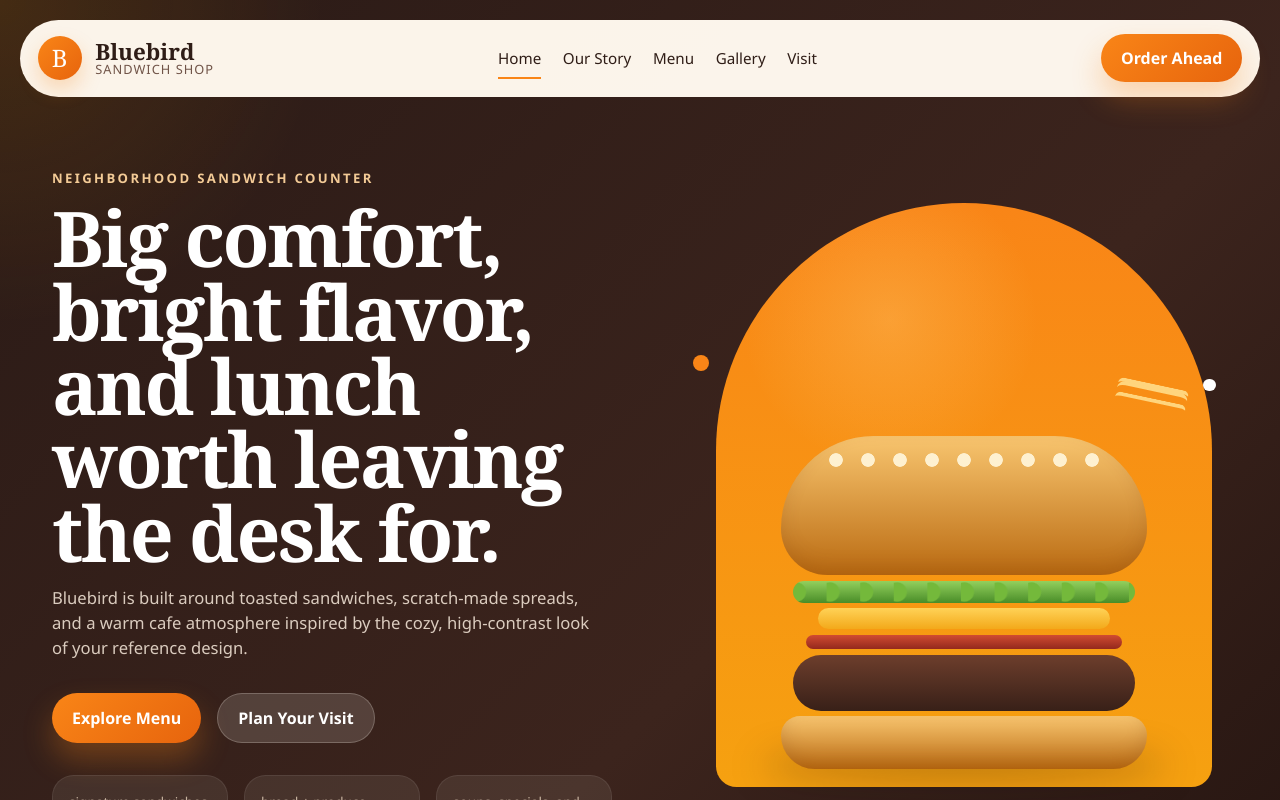
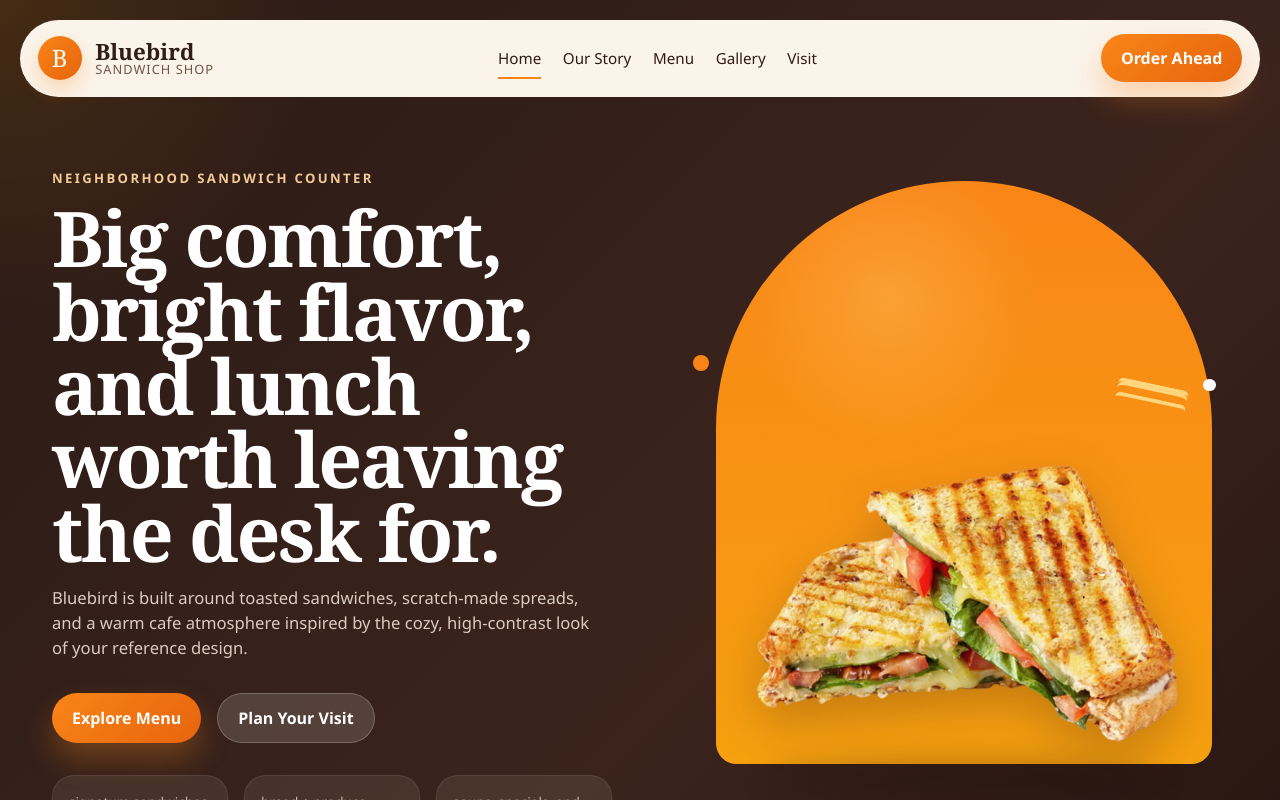
Before and after one commit to andrewchwalik/bluebird, a React (Vite) app: page / in a window 1280 px wide. Shown: the top 800 px of the page. Built offline with nearby package versions, Linux system fonts and the light colour scheme.

Commit message:
Replace hero burger with panini and torn paper transition

```diff
--- a/src/App.css
+++ b/src/App.css
@@ -7,6 +7,9 @@
 .hero-card,
 .section {
   position: relative;
+}
+
+.section {
   overflow: hidden;
 }
 
@@ -21,11 +24,17 @@
 .hero-card::after {
   content: '';
   position: absolute;
-  inset: auto 0 0;
-  height: 1.8rem;
+  left: 0;
+  right: 0;
+  bottom: -1px;
+  height: 3.4rem;
   background:
-    radial-gradient(circle at 1rem -0.6rem, transparent 1rem, var(--paper) 1.05rem) 0 0 /
-      2.7rem 100% repeat-x;
+    radial-gradient(circle at 1.2rem 0.05rem, transparent 1.05rem, var(--paper) 1.09rem) 0
+      100% / 4.8rem 100% repeat-x,
+    radial-gradient(circle at 3.1rem -0.15rem, transparent 0.95rem, rgba(255, 252, 248, 0.96) 1rem)
+      0 100% / 5.4rem 100% repeat-x,
+    linear-gradient(180deg, rgba(255, 250, 244, 0) 0%, rgba(255, 250, 244, 0) 46%, var(--paper) 47%, var(--paper) 100%);
+  filter: drop-shadow(0 -0.1rem 0 rgba(72, 39, 23, 0.08));
 }
 
 .topbar {
@@ -211,12 +220,13 @@
 .hero-visual {
   position: relative;
   min-height: 32rem;
+  overflow: visible;
 }
 
 .hero-arch {
   position: absolute;
   right: 1rem;
-  bottom: 0;
+  bottom: 1.4rem;
   width: min(31rem, 100%);
   aspect-ratio: 0.85;
   border-radius: 18rem 18rem 1.5rem 1.5rem;
@@ -228,84 +238,22 @@
 .plate-shadow {
   position: absolute;
   left: 50%;
-  bottom: 0.3rem;
-  width: 82%;
-  height: 2rem;
+  bottom: -2rem;
+  width: 78%;
+  height: 2.2rem;
   border-radius: 50%;
   background: rgba(26, 13, 9, 0.28);
   transform: translateX(-50%);
-  filter: blur(18px);
+  filter: blur(16px);
 }
 
-.sandwich-stack {
+.hero-panini {
   position: absolute;
-  inset: auto 8% 3% 8%;
-  display: flex;
-  flex-direction: column;
-  align-items: center;
-  gap: 0.35rem;
-}
-
-.sandwich-stack span {
-  display: block;
-}
-
-.bread-top,
-.bread-bottom {
-  width: 88%;
-  background: linear-gradient(180deg, #f8c56f 0%, #ba6b12 100%);
-  box-shadow: inset 0 -8px 18px rgba(120, 55, 4, 0.18);
-}
-
-.bread-top {
-  height: 8.7rem;
-  border-radius: 8rem 8rem 4rem 4rem;
-}
-
-.bread-top::after {
-  content: '';
-  position: absolute;
-  inset: 1rem 4rem auto;
-  height: 1rem;
-  border-radius: 999px;
-  background:
-    radial-gradient(circle, rgba(255, 244, 214, 0.95) 0 36%, transparent 40%) 0 0 /
-      2rem 100% repeat-x;
-}
-
-.bread-bottom {
-  height: 3.3rem;
-  border-radius: 1.25rem 1.25rem 2.2rem 2.2rem;
-}
-
-.filling {
-  width: 82%;
-  border-radius: 999px;
-}
-
-.filling-lettuce {
-  height: 1.35rem;
-  background:
-    radial-gradient(circle at 10% 50%, #74b93b 0 28%, transparent 32%) 0 0 / 2.1rem 100%
-      repeat-x,
-    linear-gradient(180deg, #93d05d, #498d28);
-}
-
-.filling-cheese {
-  width: 70%;
-  height: 1.3rem;
-  background: linear-gradient(180deg, #ffd257, #f3a91a);
-}
-
-.filling-tomato {
-  width: 76%;
-  height: 0.9rem;
-  background: linear-gradient(180deg, #d14b31, #94281d);
-}
-
-.filling-patty {
-  height: 3.5rem;
-  background: linear-gradient(180deg, #6d3e2c, #382018);
+  left: 50%;
+  bottom: -3.8rem;
+  width: min(28rem, 90%);
+  transform: translateX(-50%);
+  filter: drop-shadow(0 1.2rem 1.5rem rgba(38, 18, 10, 0.24));
 }
 
 .floating-dot,
@@ -748,7 +696,7 @@
   }
 
   .hero-visual {
-    min-height: 26rem;
+    min-height: 29rem;
   }
 
   .hero-arch {
@@ -756,6 +704,11 @@
     left: 50%;
     width: min(26rem, 100%);
     transform: translateX(-50%);
+  }
+
+  .hero-panini {
+    width: min(23rem, 88%);
+    bottom: -3rem;
   }
 
   .menu-grid,
@@ -777,10 +730,6 @@
 }
 
 @media (max-width: 720px) {
-  .page-shell {
-    width: min(100%, calc(100% - 1rem));
-  }
-
   .hero-card,
   .section {
     border-radius: 1.5rem;
@@ -803,11 +752,17 @@
   }
 
   .hero-visual {
-    min-height: 22rem;
+    min-height: 23rem;
   }
 
   .hero-arch {
     width: min(20rem, 100%);
+    bottom: 1rem;
+  }
+
+  .hero-panini {
+    width: min(18rem, 92%);
+    bottom: -2.4rem;
   }
 
   .plated-dish {
--- a/src/App.tsx
+++ b/src/App.tsx
@@ -1,3 +1,4 @@
+import paniniImage from '../img/panini.png'
 import './App.css'
 
 const navItems = ['Home', 'Our Story', 'Menu', 'Gallery', 'Visit']
@@ -99,14 +100,7 @@ function App() {
           <div className="hero-visual" aria-hidden="true">
             <div className="hero-arch">
               <div className="plate-shadow"></div>
-              <div className="sandwich-stack">
-                <span className="bread-top"></span>
-                <span className="filling filling-lettuce"></span>
-                <span className="filling filling-cheese"></span>
-                <span className="filling filling-tomato"></span>
-                <span className="filling filling-patty"></span>
-                <span className="bread-bottom"></span>
-              </div>
+              <img className="hero-panini" src={paniniImage} alt="" />
             </div>
             <span className="floating-dot floating-dot-one"></span>
             <span className="floating-dot floating-dot-two"></span>
```
Also changed, not shown: img/panini.png (added).
